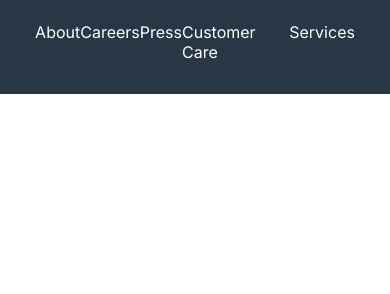
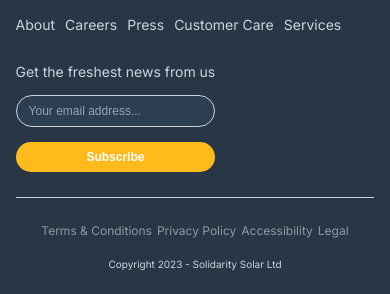
Before and after one commit to Wafaabahgat/Landing-Page, a plain HTML site: page index.html in a window 390 px wide. Shown: the part 8248-8542 px from the top of the page. Before the commit the page ends 8342 px from the top, so only its background shows below. Drawn offline with Linux system fonts and the light colour scheme.

Commit message:
updated Footer

```diff
--- a/css/Response.css
+++ b/css/Response.css
@@ -123,6 +123,46 @@
   }
   .testimonial-author {
     margin-bottom: 0px;
+  }
+
+  /* Footer */
+  .footer-left,
+  .footer-right {
+    max-width: 100%;
+    text-align: center;
+  }
+
+  .footer-links {
+    justify-content: center;
+    gap: 20px;
+    font-size: 14px;
+    flex-wrap: wrap;
+  }
+
+  .subscribe-form {
+    flex-direction: column;
+    gap: 15px;
+  }
+
+  .email-input {
+    width: 100%;
+  }
+
+  .subscribe-button {
+    width: 100%;
+    text-align: center;
+  }
+
+  .footer-bottom {
+    flex-direction: column;
+    align-items: center;
+    text-align: center;
+  }
+
+  .footer-terms {
+    flex-wrap: wrap;
+    justify-content: center;
+    gap: 10px;
   }
 }
 
@@ -347,6 +387,35 @@
   .testimonial {
     margin-top: 0px;
   }
+
+  /* Footer */
+  .footer {
+    padding: 2rem 5%;
+  }
+
+  .footer-links {
+    gap: 15px;
+    margin-bottom: 30px;
+  }
+
+  .footer-logo img {
+    width: 150px;
+    display: flex;
+    align-items: start;
+  }
+  .divider {
+    margin: 25px 0;
+  }
+  .email-input {
+    font-size: 14px;
+  }
+  .footer-terms{
+  margin-bottom: 20px;
+  }
+  .subscribe-button {
+    padding: 8px 15px;
+    font-size: 14px;
+  }
 }
 
 @media (max-width: 818px) {
@@ -488,7 +557,41 @@
   .testimonial-card h3 {
     font-size: 12px;
   }
+
+  /* Footer */
+  .footer {
+    padding: 1.5rem 4%;
+  }
+
+  .footer-links {
+    /* flex-direction: column; */
+    align-items: center;
+    gap: 10px;
+  }
+
+  .footer-right p {
+    font-size: 14px;
+  }
+
+  .email-input {
+    font-size: 12px;
+    padding: 8px 12px;
+  }
+
+  .subscribe-button {
+    padding: 8px;
+    font-size: 12px;
+  }
+
+  .footer-bottom {
+    font-size: 10px;
+  }
+
+  .footer-terms {
+    gap: 5px;
+  }
 }
+
 @media (min-width: 380px) {
   .solar .content .grid1 {
     padding-right: 10px;
--- a/css/style.css
+++ b/css/style.css
@@ -601,30 +601,133 @@ section {
 
 /* footer */
 .footer {
-  width: 100%;
   background-color: var(--footer-color);
-}
-.footer .content .footer-navbar {
-  display: flex;
-  margin-top: 38px;
-  justify-content: space-between;
+  color: #cbd5e1;
+  padding: 2rem 9%;
 }
 
-.footer .content .footer-navbar li,
-.footer .content .footer-navbar li a {
-  color: #ffffff;
-  text-transform: capitalize;
-  display: block;
+.footer-container {
+  display: flex;
+  justify-content: space-between;
+  flex-wrap: wrap;
+}
+
+.footer-left {
+  max-width: 50%;
+}
+
+.footer-logo img {
+  width: 185px;
+  height: auto;
+}
+
+.footer-links {
+  list-style: none;
+  padding: 0;
+  margin: 20px 0 0 0;
+  display: flex;
+  gap: 40px;
+  font-size: 16px;
+  margin-top: 40px;
+}
+
+.footer-links li {
+  margin: 0;
+}
+
+.footer-links a {
+  color: #cbd5e1;
+  text-decoration: none;
+  transition: color 0.3s;
+}
+
+.footer-links a:hover {
+  color: #facc15; /* Yellow hover */
+}
+
+.footer-right {
+  max-width: 50%;
+  /* text-align: right; */
+}
+
+.footer-right p {
+  margin-bottom: 15px;
   font-size: 16px;
 }
 
-.footer .content .footer-navbar li {
-  display: inline-block;
+.subscribe-form {
+  display: flex;
+  align-items: center;
+  gap: 10px;
 }
-.footer .logo {
+
+.email-input {
+  flex-grow: 1;
+  padding: 10px 15px;
+  border: 1px solid #cbd5e1;
+  border-radius: 25px;
+  outline: none;
+  background: #2d3e50;
+  color: #cbd5e1;
+}
+
+.email-input::placeholder {
+  color: #94a3b8;
+}
+
+.subscribe-button {
+  background-color: #ffbb1c;
+  color: white;
+  border: none;
+  padding: 10px 20px;
+  border-radius: 25px;
+  font-weight: bold;
   cursor: pointer;
+  transition: background-color 0.3s;
 }
-.footer .content .group {
-  max-width: 499px;
-  /* background-color: #a09884; */
+
+.subscribe-button:hover {
+  background-color: #f9d64e;
 }
+
+.divider {
+  border: none;
+  height: 1px;
+  background: #cbd5e1;
+  margin: 50px 0;
+  /* margin: 20px 0; */
+}
+
+.footer-bottom {
+  display: flex;
+  justify-content: space-between;
+  flex-wrap: wrap;
+  font-size: 12px;
+  margin-top: 20px;
+}
+
+.footer-terms {
+  list-style: none;
+  padding: 0;
+  margin: 0;
+  display: flex;
+  gap: 15px;
+  font-size: 12px;
+}
+
+.footer-terms li {
+  margin: 0;
+}
+.footer-terms p {
+  font-size: 12px;
+  color: #92989f;
+}
+
+.footer-terms a {
+  color: #92989f;
+  text-decoration: none;
+}
+
+.footer-terms a:hover {
+  color: #ffbb1c;
+}
--- a/index.html
+++ b/index.html
@@ -304,10 +304,7 @@
       <div class="content">
         <div class="testimonial-text">
           <img src="images/icon.svg" alt="icon" />
-          <h2>
-            What they say
-            about WOC
-          </h2>
+          <h2>What they say about WOC</h2>
           <p>More than 3000 users have been helped by World Online Course.</p>
         </div>
         <div class="testimonial-card">
@@ -348,20 +345,49 @@
     </section>
 
     <!-- footer section starts  -->
-    <section class="footer" id="footer">
-      <div class="content">
-        <div class="group">
-          <a href="#" class="logo"> <img src="images/logo.png" alt="logo" /></a>
-          <nav class="footer-navbar list-unstyled">
+    <footer class="footer">
+      <div class="footer-container">
+        <div class="footer-left">
+          <div class="footer-logo">
+            <a href="#" class="logo">
+              <img src="images/logo.png" alt="logo"
+            /></a>
+          </div>
+          <ul class="footer-links">
             <li><a href="#">About</a></li>
             <li><a href="#">Careers</a></li>
             <li><a href="#">Press</a></li>
             <li><a href="#">Customer Care</a></li>
             <li><a href="#">Services</a></li>
-          </nav>
+          </ul>
+        </div>
+
+        <div class="footer-right">
+          <p>Get the freshest news from us</p>
+          <form class="subscribe-form">
+            <input
+              type="email"
+              class="email-input"
+              placeholder="Your email address..."
+              required
+            />
+            <button type="submit" class="subscribe-button">Subscribe</button>
+          </form>
         </div>
       </div>
-    </section>
+
+      <hr class="divider" />
+
+      <div class="footer-bottom">
+        <ul class="footer-terms">
+          <li><a href="#">Terms & Conditions</a></li>
+          <li><a href="#">Privacy Policy</a></li>
+          <li><a href="#">Accessibility</a></li>
+          <li><a href="#">Legal</a></li>
+        </ul>
+        <p>Copyright 2023 - Solidarity Solar Ltd</p>
+      </div>
+    </footer>
 
     <script>
       document.addEventListener("DOMContentLoaded", () => {
```
